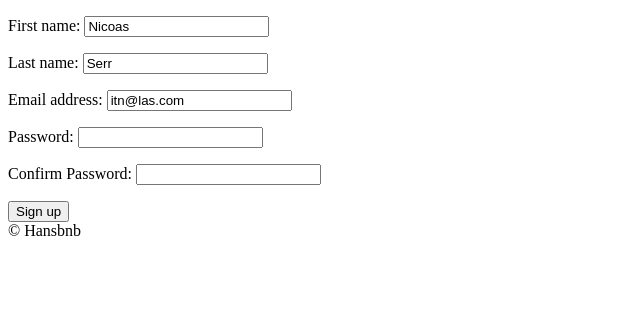
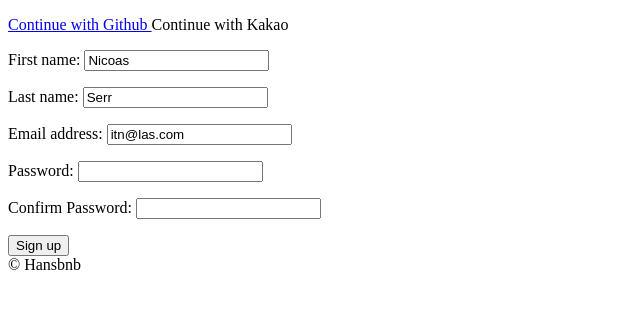
Before and after one commit to kimhan1113/airbnb-clone, a Django app: page /users/signup/ in a window 1280 px wide. Shown: the part 78-387 px from the top of the page, without its empty margins (0-640 px from the left). Run offline with Django 3.2, Linux system fonts and the light colour scheme.

Commit message:
github login part one

```diff
--- /dev/null
+++ b/templates/partials/social_login.html
@@ -0,0 +1,8 @@
+<div>
+    <a href="{% url 'users:github-login' %}">
+        Continue with Github
+    </a>
+    <a>
+        Continue with Kakao
+    </a>
+</div>
--- a/templates/users/login.html
+++ b/templates/users/login.html
@@ -9,6 +9,7 @@
 
 {% block content %}
 
+    {% include 'partials/social_login.html' %}
 
     <form method="POST" action="{% url 'users:login' %}">
         {% csrf_token %}
--- a/templates/users/signup.html
+++ b/templates/users/signup.html
@@ -8,6 +8,8 @@
 {% endblock search-bar %}
 
 {% block content %}
+
+    {% include 'partials/social_login.html' %}
     <form method="POST" action="{% url "users:signup" %}">
         {% csrf_token %}
         {{form.as_p}}
--- a/users/urls.py
+++ b/users/urls.py
@@ -5,6 +5,9 @@ app_name = "users"
 
 urlpatterns = [
     path("login/", views.LoginView.as_view(), name="login"),
+    path("login/github", views.github_login, name="github-login"),
+    path("login/github/callback", views.github_callback, name="github-callback"),
+
     path("logout/", views.log_out, name="logout"),
     path("signup/", views.SignUpView.as_view(), name="signup"),
     path("verify/<str:key>", views.complete_verification, name="complete-verification"),
--- a/users/views.py
+++ b/users/views.py
@@ -1,11 +1,22 @@
+import os
 from django.shortcuts import render
 from django.views.generic import FormView
 from django.urls import reverse_lazy
 from django.views import View
 from django.shortcuts import redirect, reverse
 from django.contrib.auth import authenticate, login, logout
+
+from config.settings import BASE_DIR
 from . import forms, models
+import environ
 
+
+env = environ.Env(
+    # set casting, default value
+    DEBUG=(bool, False)
+)
+
+environ.Env.read_env(os.path.join(BASE_DIR, ".env"))
 
 class LoginView(FormView):
     template_name = "users/login.html"
@@ -54,3 +65,15 @@ def complete_verification(request, key):
         # to do: add error message
         pass
     return redirect(reverse("core:home"))
+
+
+def github_login(request):
+    client_id = env("GH_ID")
+    redirect_uri = "http://127.0.0.1:8000/users/login/github/callback"
+    return redirect(
+        f"https://github.com/login/oauth/authorize?client_id={client_id}&redirect_uri={redirect_uri}&scope=read:user"
+    )
+
+
+def github_callback(request):
+    pass
```
